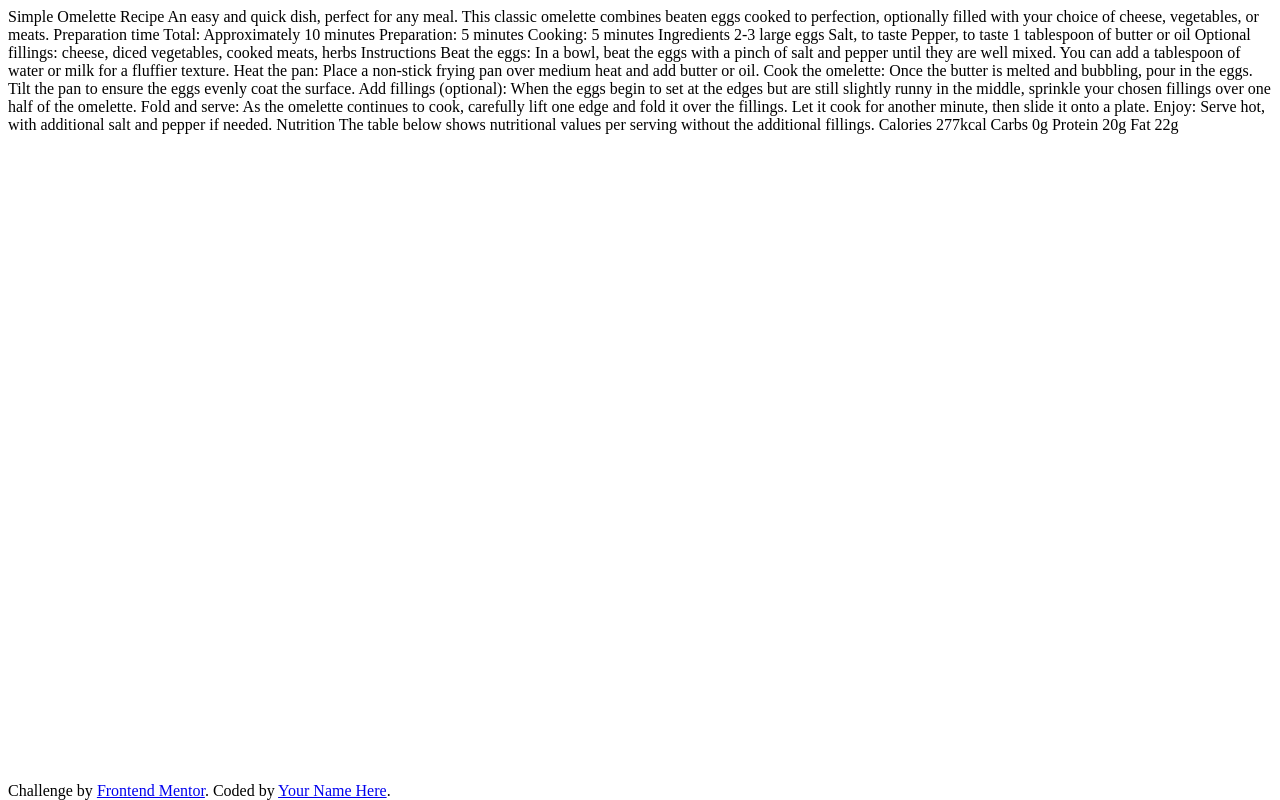
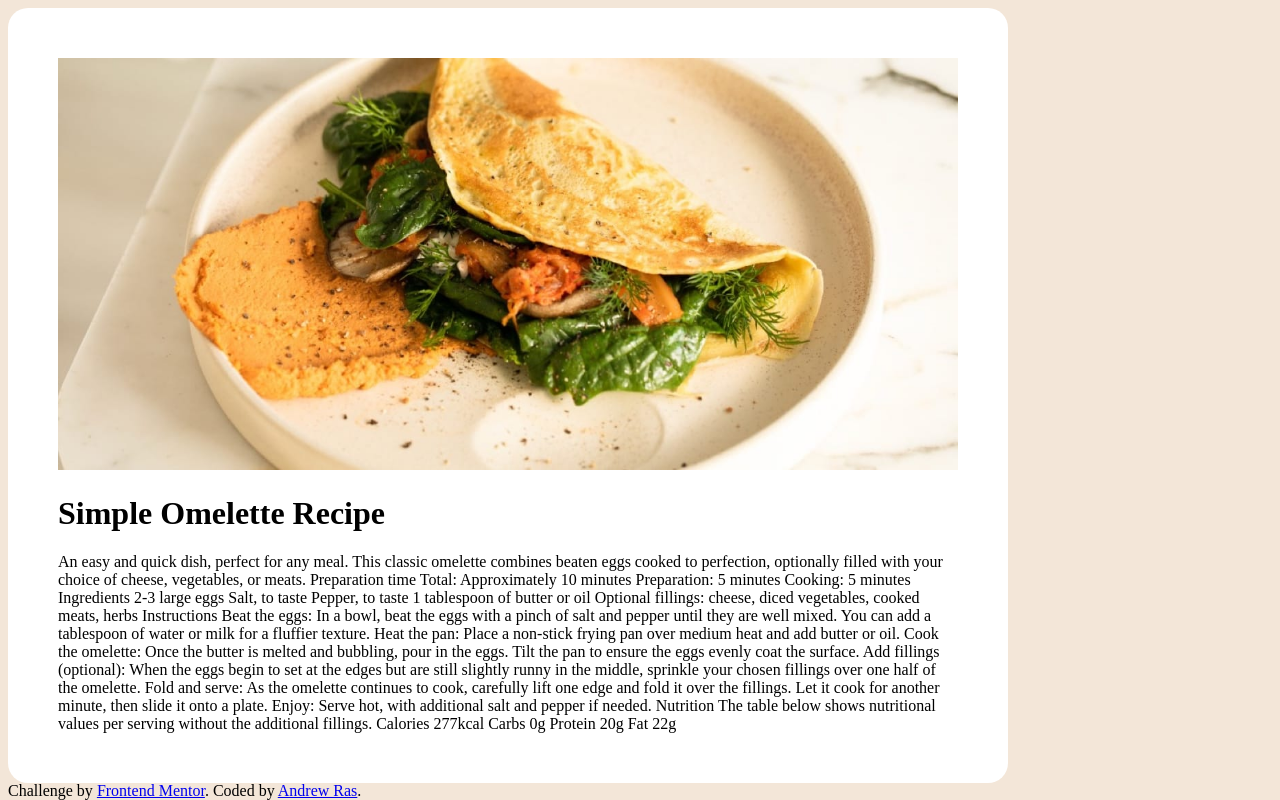
Before and after one commit to andrewras58/Recipe-Page, a plain HTML site: page index.html in a window 1280 px wide. Drawn offline with Linux system fonts and the light colour scheme; a web font is replaced by a local one.

Commit message:
third commit

```diff
--- a/index.html
+++ b/index.html
@@ -10,7 +10,9 @@
     <link rel="stylesheet" href="style.css">
 </head>
 <body>
-    Simple Omelette Recipe
+    <div class="container">
+        <img src="assets/images/image-omelette.jpeg" alt="hi" srcset="">
+        <h1>Simple Omelette Recipe</h1>
 
         An easy and quick dish, perfect for any meal. This classic omelette combines beaten eggs cooked
         to perfection, optionally filled with your choice of cheese, vegetables, or meats.
@@ -62,10 +64,11 @@
 
         Fat
         22g
+    </div>
 
     <div class="attribution">
         Challenge by <a href="https://www.frontendmentor.io?ref=challenge" target="_blank">Frontend Mentor</a>.
-        Coded by <a href="#">Your Name Here</a>.
+        Coded by <a href="https://github.com/andrewras58">Andrew Ras</a>.
     </div>
 </body>
 </html>
--- a/style.css
+++ b/style.css
@@ -1,4 +1,41 @@
+@import url("https://fonts.google.com/specimen/Young+Serif");
+@import url("https://fonts.google.com/specimen/Outfit");
+
+:root{
+    --nutmeg: hsl(14, 45%, 36%);
+    --darkRaspberry: hsl(332, 51%, 32%);
+
+    --roseWhite: hsl(330, 100%, 98%);
+    --eggshell: hsl(30, 54%, 90%);
+    --lightGrey: hsl(30, 18%, 87%);
+    --wengeBrown: hsl(30, 10%, 34%);
+    --darkCharcoal: hsl(24, 5%, 18%);
+}
+
+*,
+*::before,
+*::after{
+    box-sizing: border-box;
+}
+
 .attribution{
     position: absolute;
     bottom: 0;
 }
+
+body{
+    background-color: var(--eggshell);
+}
+
+.container{
+    width: 1000px;
+    max-width: 100%;
+    background-color: white;
+    border-radius: 20px;
+    padding: 50px;
+
+}
+
+.container img{
+    width: 100%;
+}
```
Lines whose indentation alone changed are shown as unchanged.
